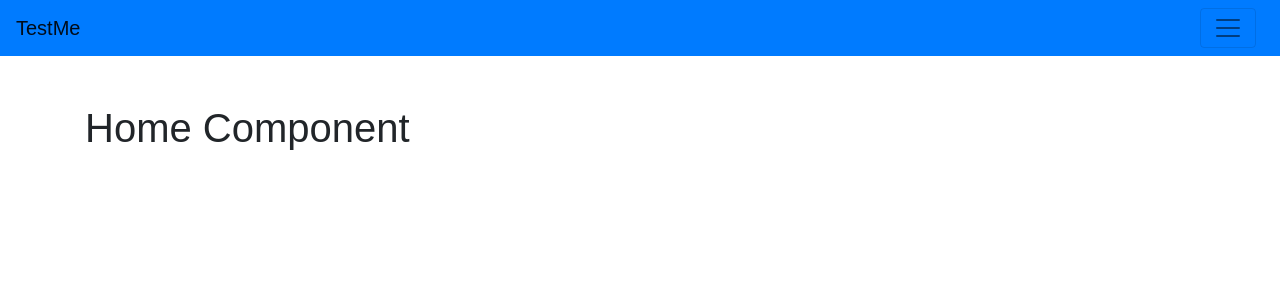
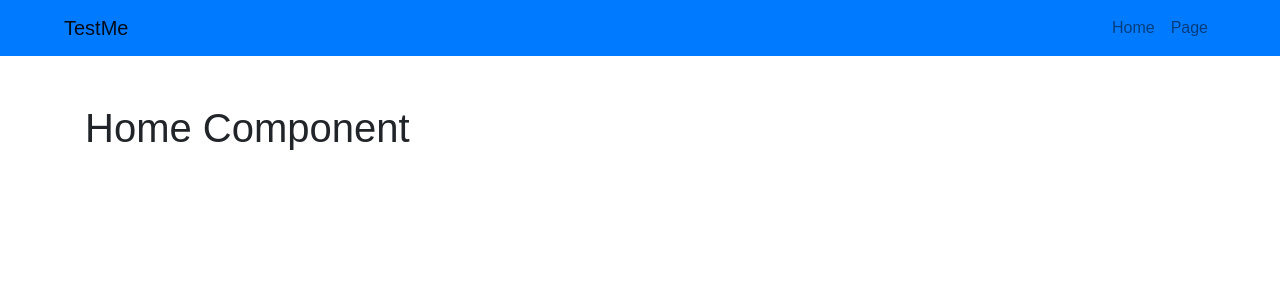
Before and after one commit to jwill9999/testme, a React (Create React App) app in the folder client/: page / in a window 1280 px wide. Shown: the top 300 px of the page. Built offline with nearby package versions, Linux system fonts and the light colour scheme.

Commit message:
basic routing structure

```diff
--- a/client/src/components/App/App.tsx
+++ b/client/src/components/App/App.tsx
@@ -1,5 +1,5 @@
 import * as React from 'react';
-import Header from '../Header/Header'
+import Navbar from '../Navbar/Navbar';
 import './App.css';
 
 export interface Props {
@@ -10,7 +10,7 @@ class App extends React.Component<Props> {
   public render() {
     return (
       <div id="wrapper" className="container-fluid" >
-        <Header name="TestMe" />
+        <Navbar />
         {this.props.children}
       </div >
     );
--- a/client/src/components/Header/Header.css
+++ /dev/null
@@ -1,3 +0,0 @@
-nav {
-  margin-bottom: 3rem;
-}
--- a/client/src/components/Header/Header.tsx
+++ /dev/null
@@ -1,50 +0,0 @@
-import * as React from 'react';
-import { Collapse, Nav, Navbar, NavbarBrand, NavbarToggler, NavItem, NavLink } from 'reactstrap';
-import './Header.css';
-
-interface Props {
-  name?: string
-}
-
-interface Istate {
-  collapsed: boolean
-}
-
-export default class Header extends React.Component<Props, Istate> {
-  constructor(props: Props) {
-    super(props);
-
-
-    this.toggleNavbar = this.toggleNavbar.bind(this);
-    this.state = {
-      collapsed: true
-    };
-  }
-
-  public toggleNavbar() {
-    this.setState({
-      collapsed: !this.state.collapsed
-    });
-  }
-  public render() {
-    return (
-      <React.Fragment>
-        <Navbar color="primary" light={true}>
-          <NavbarBrand href="/" className="mr-auto">{this.props.name}</NavbarBrand>
-          <NavbarToggler onClick={this.toggleNavbar} className="mr-2" />
-          <Collapse isOpen={!this.state.collapsed} navbar={true}>
-            <Nav navbar={true}>
-              <NavItem>
-                <NavLink href="/page">Page</NavLink>
-              </NavItem>
-              <NavItem>
-                <NavLink href="/">Home</NavLink>
-              </NavItem>
-            </Nav>
-          </Collapse>
-        </Navbar>
-      </React.Fragment>
-    );
-  }
-
-}
--- /dev/null
+++ b/client/src/components/Navbar/Navbar.tsx
@@ -0,0 +1,55 @@
+import * as React from 'react';
+import {
+  Collapse,
+  Nav,
+  Navbar,
+  NavbarBrand,
+  NavbarToggler,
+  NavItem,
+  NavLink,
+
+} from 'reactstrap';
+
+interface Props {
+
+}
+
+interface State {
+  isOpen: boolean
+}
+
+export default class Example extends React.Component<Props, State> {
+  constructor(props: Props) {
+    super(props);
+
+    this.toggle = this.toggle.bind(this);
+    this.state = {
+      isOpen: false
+    };
+  }
+  public toggle() {
+    this.setState({
+      isOpen: !this.state.isOpen
+    });
+  }
+  public render() {
+    return (
+      <React.Fragment>
+        <Navbar className="mb-5" color="primary" light={true} expand="md">
+          <NavbarBrand className="ml-5" href="/">TestMe</NavbarBrand>
+          <NavbarToggler onClick={this.toggle} />
+          <Collapse isOpen={this.state.isOpen} navbar={true}>
+            <Nav className="ml-auto pr-5" navbar={true}>
+              <NavItem>
+                <NavLink href="/">Home</NavLink>
+              </NavItem>
+              <NavItem>
+                <NavLink href="/page">Page</NavLink>
+              </NavItem>
+            </Nav>
+          </Collapse>
+        </Navbar>
+      </React.Fragment>
+    );
+  }
+}
```
Also changed, not shown: client/src/components/Navbar/Navbar.css (added), 2 other files (tests, documents, lock files or other folders).
